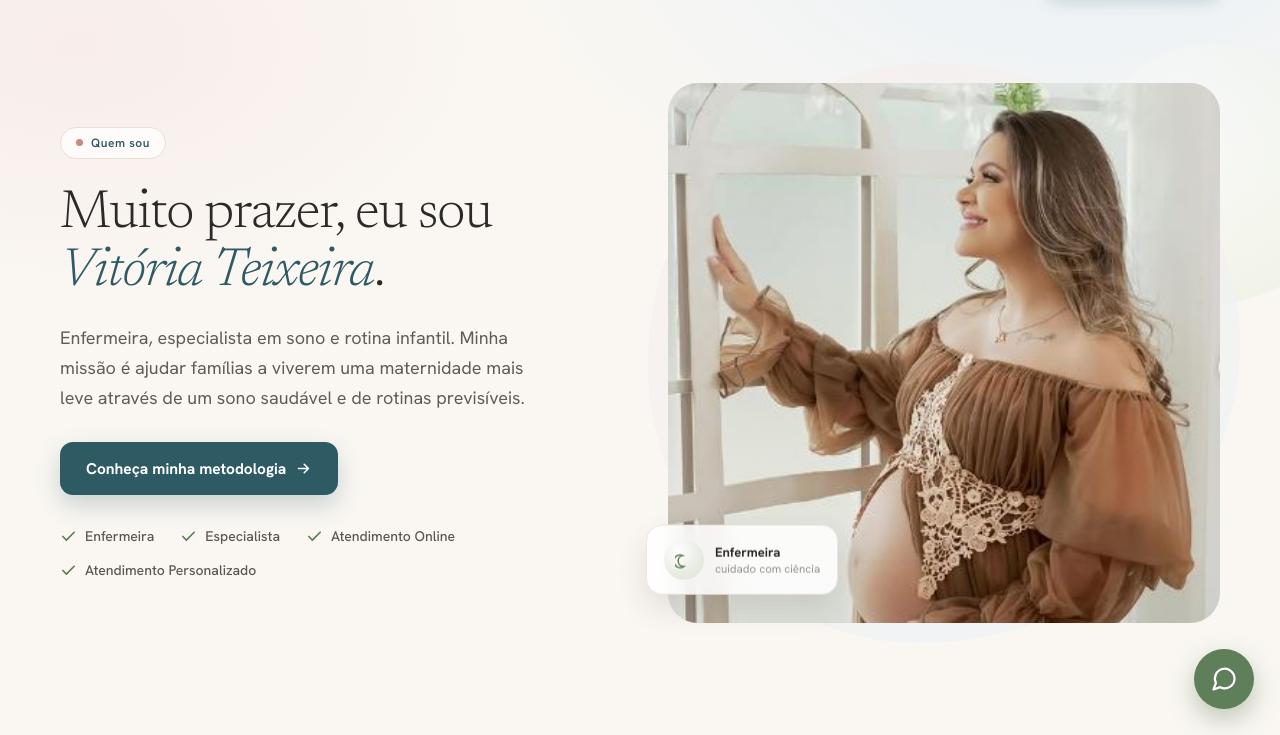
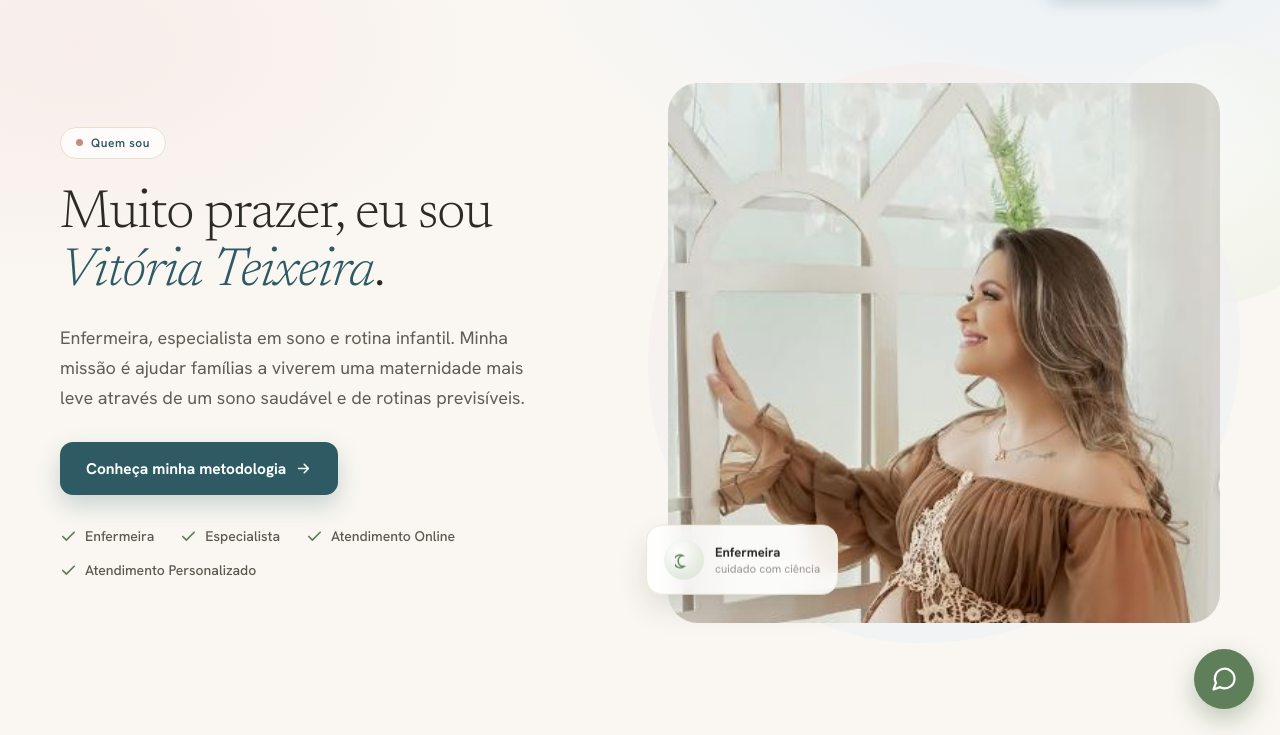
Before and after one commit to AgregaWeb/sonoematernar, a website: page Quem Sou.dc.html in a window 1280 px wide. Shown: the part 65-800 px from the top of the page. Drawn offline with nearby package versions, Linux system fonts and the light colour scheme; no server answers.

Commit message:
atualizacao 20062026-2

```diff
--- a/Quem Sou.dc.html
+++ b/Quem Sou.dc.html
@@ -71,7 +71,7 @@
       <div data-reveal style="order:2;">
         <div style="position:relative;">
           <div style="position:absolute; inset:-20px; background:linear-gradient(150deg,#F8EDEA,#EAF1F7); border-radius:48% 52% 54% 46% / 52% 48% 52% 48%; opacity:.7;"></div>
-          <image-slot id="qs-hero" src="./assets/vitoria-hero.jpg" style="position:relative; width:100%; height:540px;" shape="rounded" radius="30" placeholder="Retrato editorial da Vitória — luz natural, fundo claro, expressão acolhedora"></image-slot>
+          <div style="position:relative; width:100%; height:540px; border-radius:30px; overflow:hidden;"><img src="./assets/vitoria-hero.jpg" alt="Vitória Teixeira" style="width:100%; height:100%; object-fit:cover; object-position:center top; display:block;"></div>
           <div style="position:absolute; bottom:26px; left:-22px; background:rgba(255,255,255,.85); backdrop-filter:blur(10px); border:1px solid #EEE6D8; border-radius:16px; padding:14px 17px; box-shadow:0 14px 30px rgba(45,42,36,.12); display:flex; align-items:center; gap:11px; animation:qs-float 6s ease-in-out infinite;">
             <span style="width:40px; height:40px; border-radius:50%; background:radial-gradient(circle at 35% 30%,#fff,#D7E0D0); display:grid; place-items:center; color:#5F7E5A;"><svg width="19" height="19" viewBox="0 0 24 24" fill="none" stroke="currentColor" stroke-width="1.9"><path d="M11 20A7 7 0 0 1 9.8 6.1 8 8 0 1 0 11 20Z"/></svg></span>
             <div><div style="font:700 13px 'Hanken Grotesk'; color:#2B2A27;">Enfermeira</div><div style="font:400 11.5px 'Hanken Grotesk'; color:#98938B;">cuidado com ciência</div></div>
```
Also changed, not shown: Home.dc.html (+1 -1 lines).
